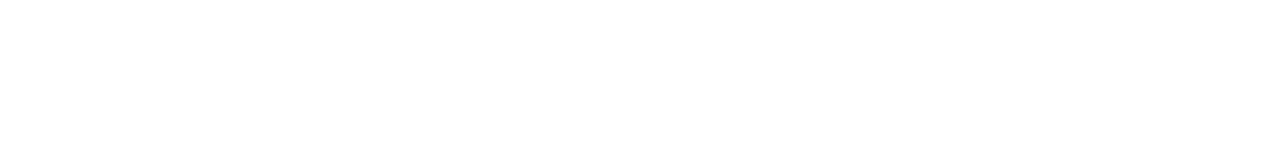
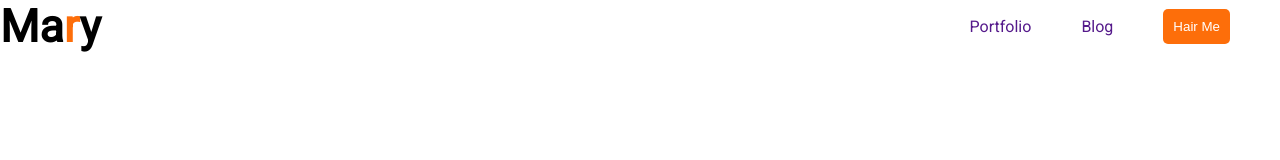
Before and after one commit to Badol-Hossain1/protfolio, a plain HTML site: page index.html in a window 1280 px wide. Drawn offline with Linux system fonts and the light colour scheme.

Commit message:
fect: added the navbar

```diff
--- a/index.html
+++ b/index.html
@@ -4,6 +4,24 @@
     <meta charset="UTF-8" />
     <meta name="viewport" content="width=device-width, initial-scale=1.0" />
     <title>Document</title>
+    <link rel="preconnect" href="https://fonts.googleapis.com" />
+    <link rel="preconnect" href="https://fonts.gstatic.com" crossorigin />
+    <link
+      href="https://fonts.googleapis.com/css2?family=Roboto:ital,wght@0,400;1,700&display=swap"
+      rel="stylesheet"
+    />
+    <link rel="stylesheet" href="style.css" />
   </head>
-  <body></body>
+  <body>
+    <header>
+      <nav>
+        <h3 class="title">Ma<span class="nav-title">r</span>y</h3>
+        <ul>
+          <li><a href="">Portfolio</a></li>
+          <li><a href="">Blog</a></li>
+          <li><button class="primary-btn">Hair Me</button></li>
+        </ul>
+      </nav>
+    </header>
+  </body>
 </html>
--- /dev/null
+++ b/style.css
@@ -0,0 +1,39 @@
+* {
+  padding: 0;
+  margin: 0;
+  box-sizing: border-box;
+}
+body {
+  font-family: "Roboto", sans-serif;
+}
+
+nav {
+  display: flex;
+  justify-content: space-between;
+  align-items: center;
+}
+.nav-title {
+  color: #fd6e0a;
+}
+.primary-btn {
+  background: #fd6e0a;
+  border: 0;
+  color: white;
+  padding: 10px;
+  border-radius: 5px;
+  cursor: pointer;
+}
+.title {
+  font-size: 45px;
+}
+nav > ul {
+  display: flex;
+  align-items: center;
+}
+nav li {
+  list-style: none;
+  margin-right: 50px;
+}
+nav a {
+  text-decoration: none;
+}
```
Also changed, not shown: images/developer.png (added), images/hardy.png (added), images/header_bg.png (added), images/icons/facebook.png (added), images/icons/insta.png (added), images/icons/js.png (added), images/icons/mongo.png (added), images/icons/nodejs.png (added), images/icons/react.png (added), images/icons/twitter.png (added).
